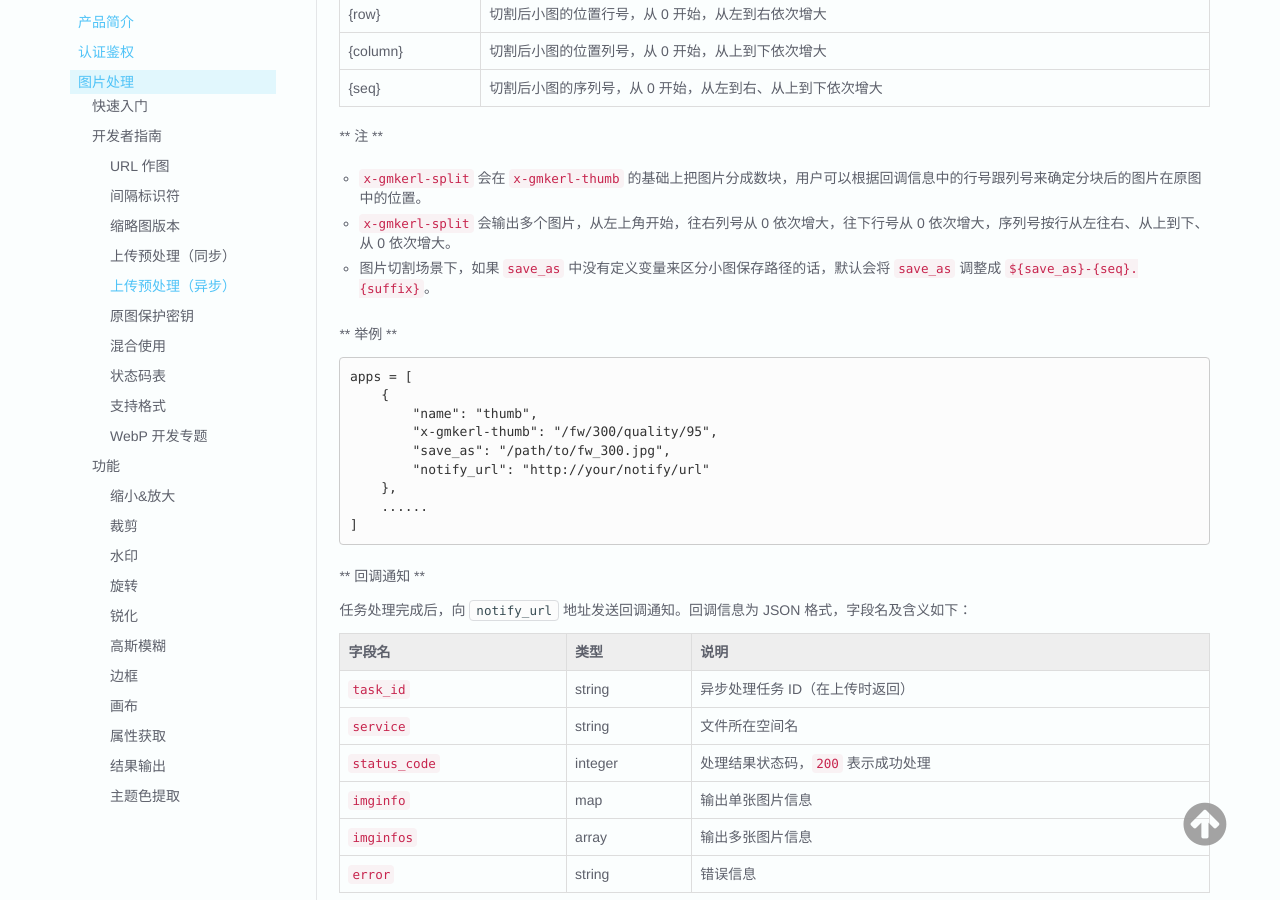
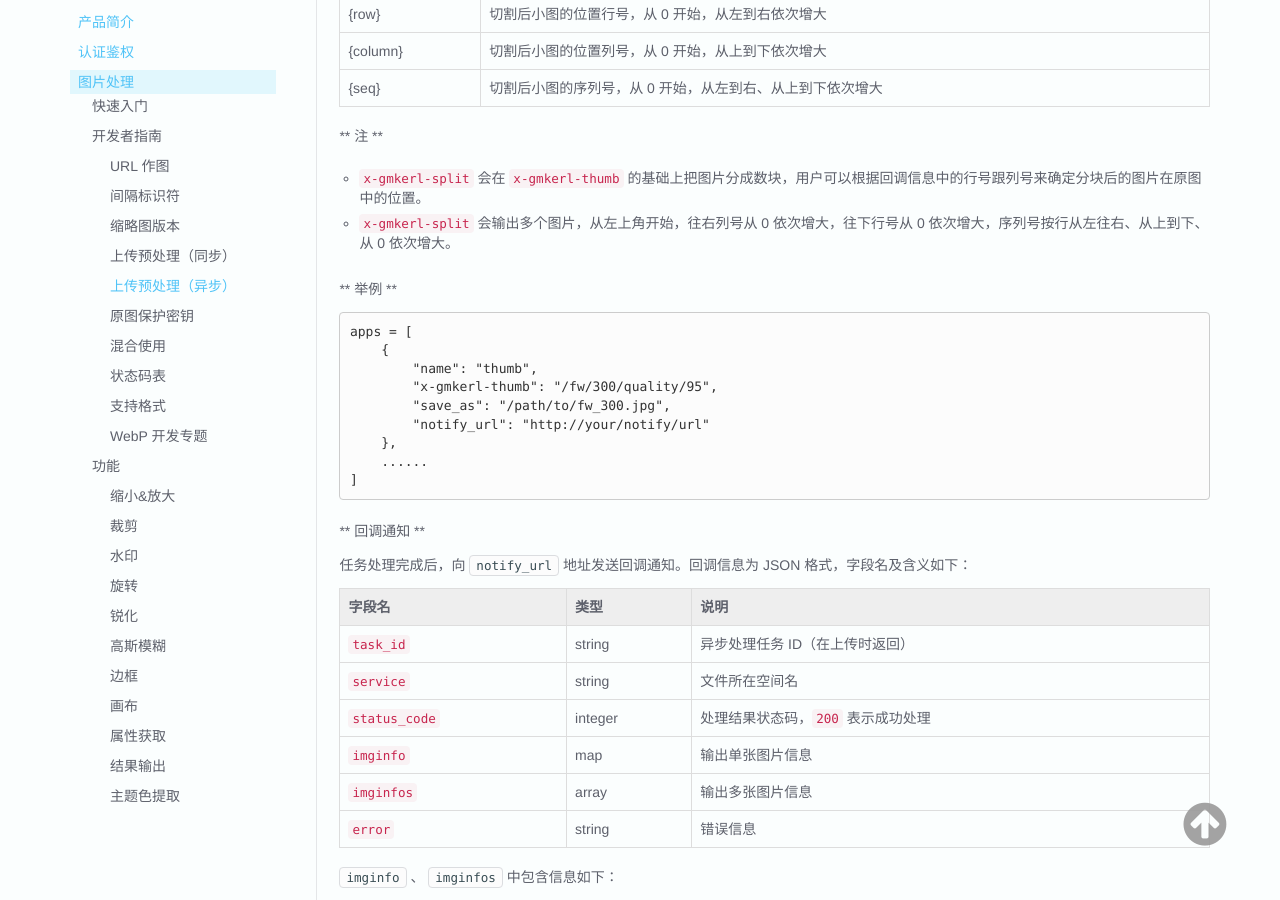
Before and after one commit to upyun/docs, an MkDocs documentation site: the page built from sources/cloud/image.md, in a window 1280 px wide and 900 px high, scrolled down 2744 px. Built offline with MkDocs 1.6.1, drawn with Linux system fonts in a browser that asks for light colours; old or Windows-style settings are respelled for this version of MkDocs.

Commit message:
remove default save_as

```diff
--- a/sources/cloud/image.md
+++ b/sources/cloud/image.md
@@ -120,7 +120,6 @@ x-gmkerl-thumb: /fw/300/unsharp/true/quality/80/format/png
 
 - `x-gmkerl-split` 会在 `x-gmkerl-thumb` 的基础上把图片分成数块，用户可以根据回调信息中的行号跟列号来确定分块后的图片在原图中的位置。
 - `x-gmkerl-split` 会输出多个图片，从左上角开始，往右列号从 0 依次增大，往下行号从 0 依次增大，序列号按行从左往右、从上到下、从 0 依次增大。
-- 图片切割场景下，如果 `save_as` 中没有定义变量来区分小图保存路径的话，默认会将 `save_as` 调整成 `${save_as}-{seq}.{suffix}`。
 
 ** 举例 **
 
```
